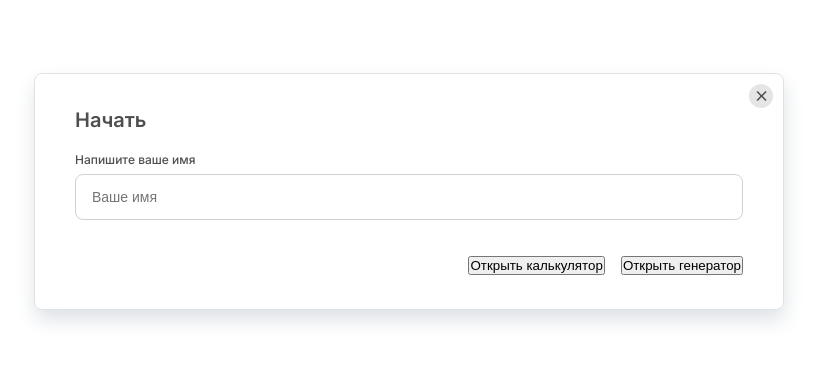
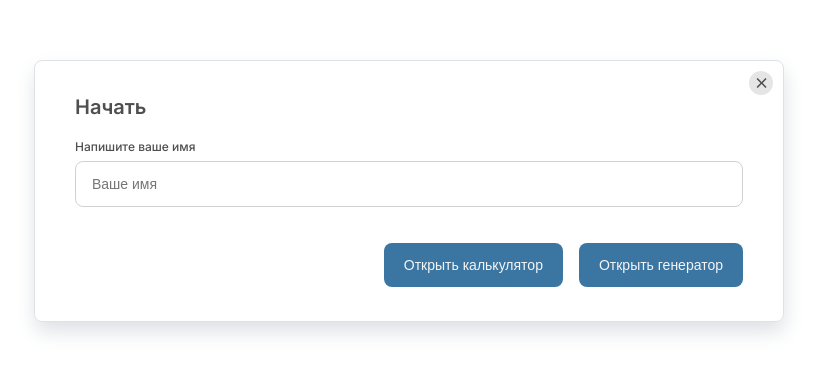
Before and after one commit to Reyka141/test-front-by-ekom, a Next.js app: page / in a window 1280 px wide. Shown: the part 209-582 px from the top of the page, without its empty margins (231-1050 px from the left). Built offline with nearby package versions, Linux system fonts and the light colour scheme.

Commit message:
update src/app/page.tsx

```diff
--- a/src/app/page.tsx
+++ b/src/app/page.tsx
@@ -44,10 +44,10 @@ export default function Authorization() {
             </div>
           </div>
           <div className={style.contentBottom}>
-            <button type="submit" id="calculator" onClick={handleClick}>
+            <button type="submit" id="calculator" className="btn" onClick={handleClick}>
               Открыть калькулятор
             </button>
-            <button type="submit" id="password-generator" onClick={handleClick}>
+            <button type="submit" id="password-generator" className="btn" onClick={handleClick}>
               Открыть генератор
             </button>
           </div>
```
